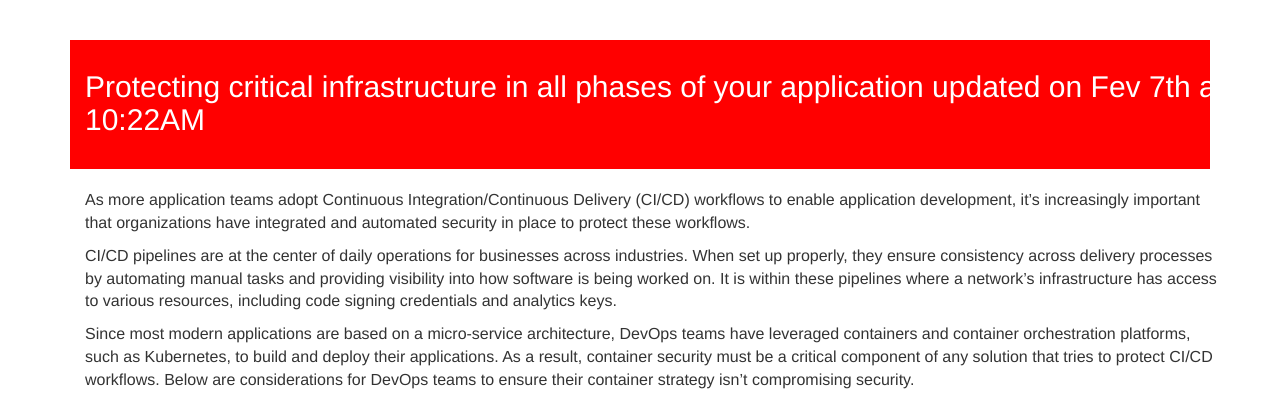
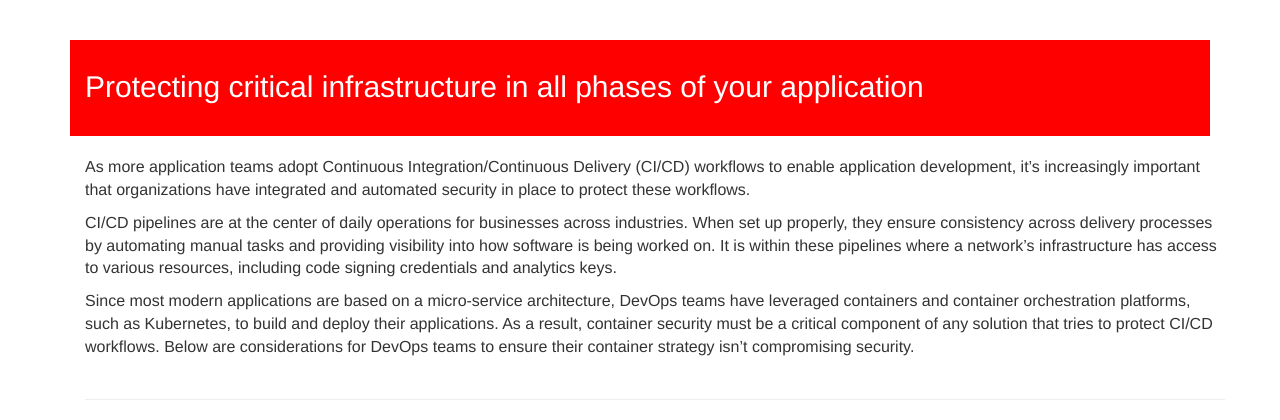
Before and after one commit to qafdevsec/demo-app, a Flask app: page / in a window 1280 px wide. Shown: the part 102-522 px from the top of the page. Run offline with Flask 2, Linux system fonts and the light colour scheme; some libraries are stand-ins or nearby versions.

Commit message:
update on fev 7th

```diff
--- a/app/templates/home.html
+++ b/app/templates/home.html
@@ -19,7 +19,7 @@
     <div class="container">
       <div class="row">
         <div class="col-lg-12">
-          <h2 class="pageTitle">Protecting critical infrastructure in all phases of your application updated on Fev 7th at 10:22AM </h2>
+          <h2 class="pageTitle">Protecting critical infrastructure in all phases of your application</h2>
         </div>
       </div>
     </div>
```
